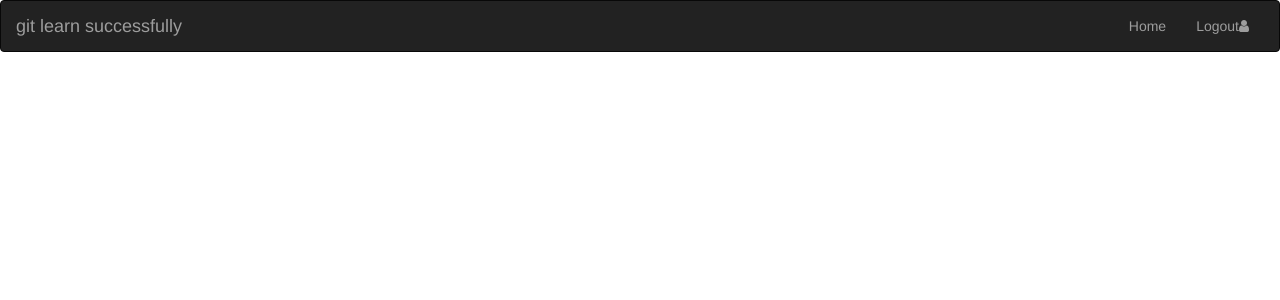
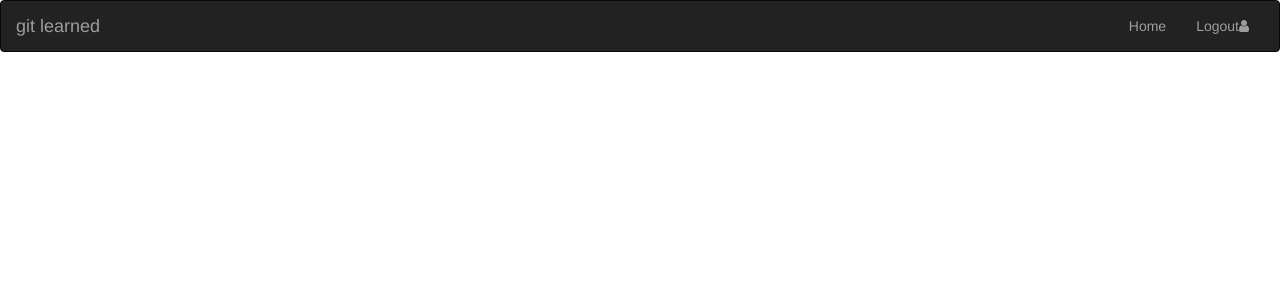
Before and after one commit to riteshramchandani3/events_organization, a CodeIgniter app: page /database/ in a window 1280 px wide. Shown: the top 300 px of the page. Run offline with CodeIgniter, Linux system fonts and the light colour scheme.

Commit message:
changesdone

```diff
--- a/application/views/welcome_screen.php
+++ b/application/views/welcome_screen.php
@@ -7,7 +7,7 @@
         <nav class="navbar navbar-inverse">
             <div class="container-fluid">
                 <div class="navbar-header">
-                     <a class="navbar-brand" href="#">git learn successfully</a>
+                     <a class="navbar-brand" href="#">git learned</a>
                 </div>
                 <ul class="nav navbar-nav pull-right">
                     <li><a href="#">Home</a></li>
```
